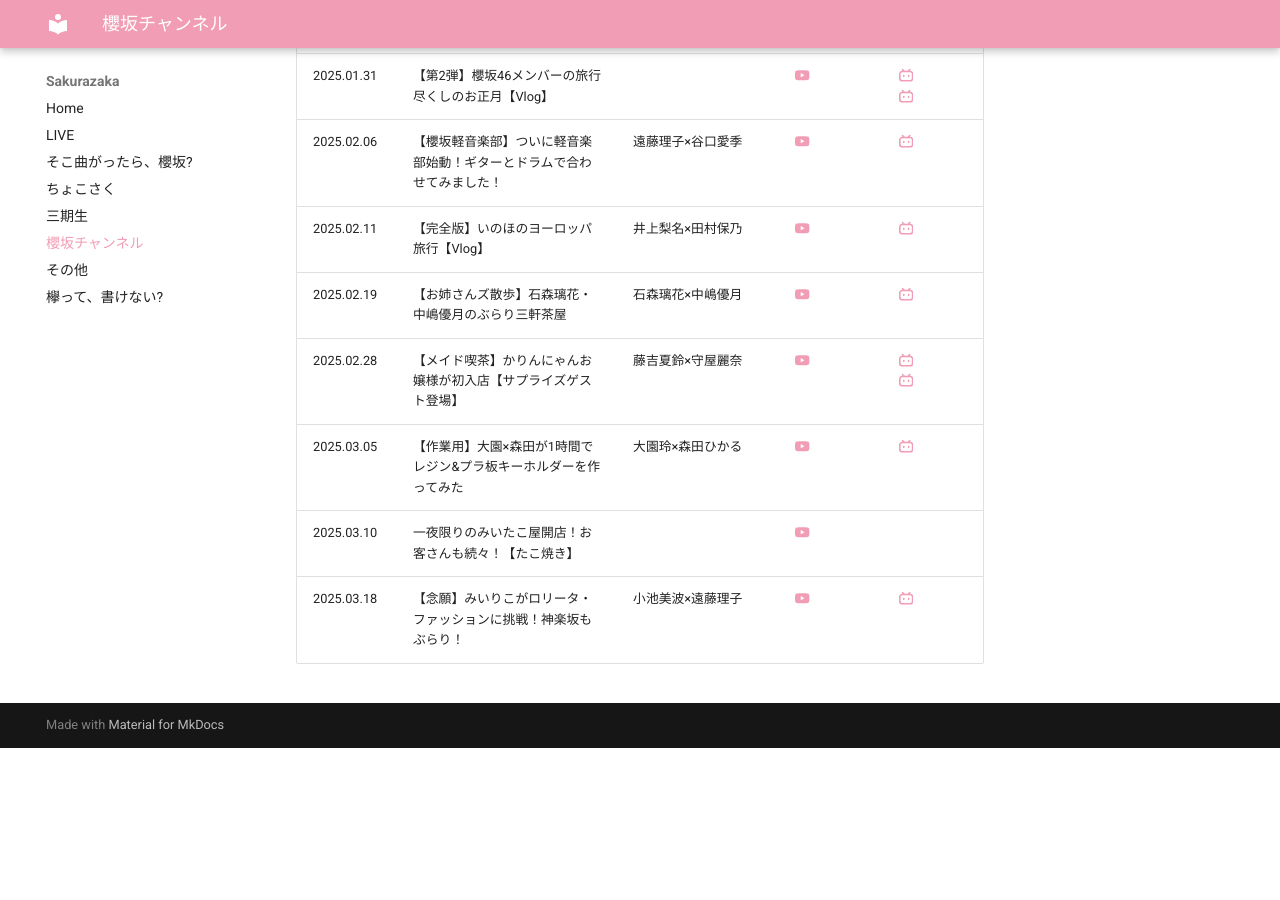
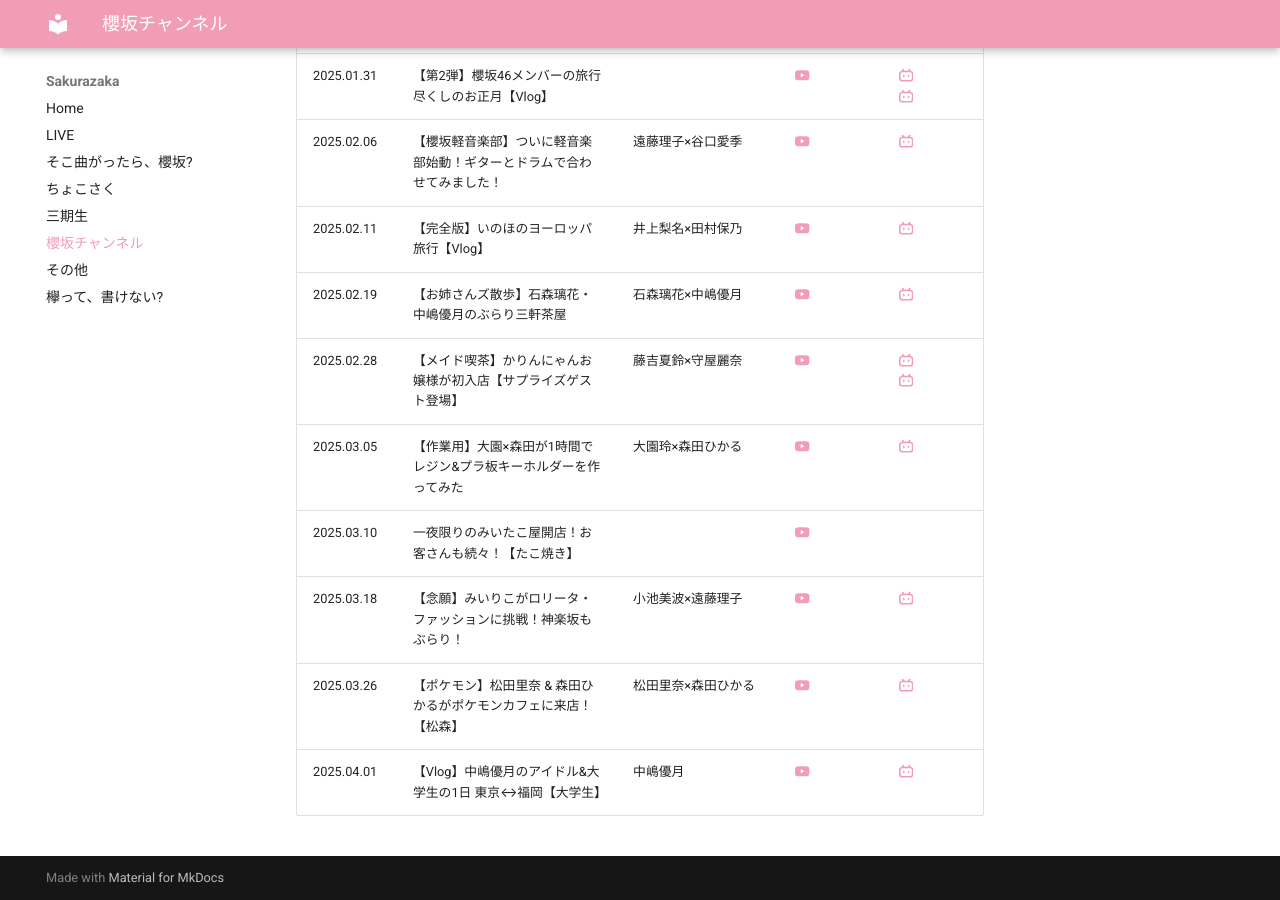
Before and after one commit to aki-192/sakura, an MkDocs documentation site: the page built from docs/yt-channel.md, in a window 1280 px wide and 900 px high, scrolled down 7091 px. Built offline with MkDocs 1.6.1 and Material for MkDocs 9.7.7, drawn with Linux system fonts in a browser that asks for light colours; before the commit the page ends 7839 px from its top, so only the background shows below that.

Commit message:
Update yt-channel.md

```diff
--- a/docs/yt-channel.md
+++ b/docs/yt-channel.md
@@ -99,3 +99,5 @@ title: 櫻坂チャンネル
 | 2025.03.05 | 【作業用】大園×森田が1時間でレジン&プラ板キーホルダーを作ってみた | 大園玲×森田ひかる | [:simple-youtube:](https://www.youtube.com/watch?v=S6GiU5dAY58) | [:simple-bilibili:](https://www.bilibili.com/video/BV1C99mYSEvJ/) |
 | 2025.03.10 | 一夜限りのみいたこ屋開店！お客さんも続々！【たこ焼き】 | | [:simple-youtube:](https://www.youtube.com/watch?v=IiPiU3FFpig) | |
 | 2025.03.18 | 【念願】みいりこがロリータ・ファッションに挑戦！神楽坂もぶらり！ | 小池美波×遠藤理子 | [:simple-youtube:](https://www.youtube.com/watch?v=IXPuxz8Q1Ek) | [:simple-bilibili:](https://www.bilibili.com/video/BV1VgX7YyEZi/) |
+| 2025.03.26 | 【ポケモン】松田里奈 & 森田ひかるがポケモンカフェに来店！【松森】 | 松田里奈×森田ひかる | [:simple-youtube:](https://www.youtube.com/watch?v=63xN1Kl-ldQ) | [:simple-bilibili:](https://www.bilibili.com/video/BV1saZTY7E4p/) |
+| 2025.04.01 | 【Vlog】中嶋優月のアイドル&大学生の1日 東京↔福岡【大学生】 | 中嶋優月 | [:simple-youtube:](https://www.youtube.com/watch?v=arDk7D5_rRE) | [:simple-bilibili:](https://www.bilibili.com/video/BV1DHZ8YpEcq/) |
```
